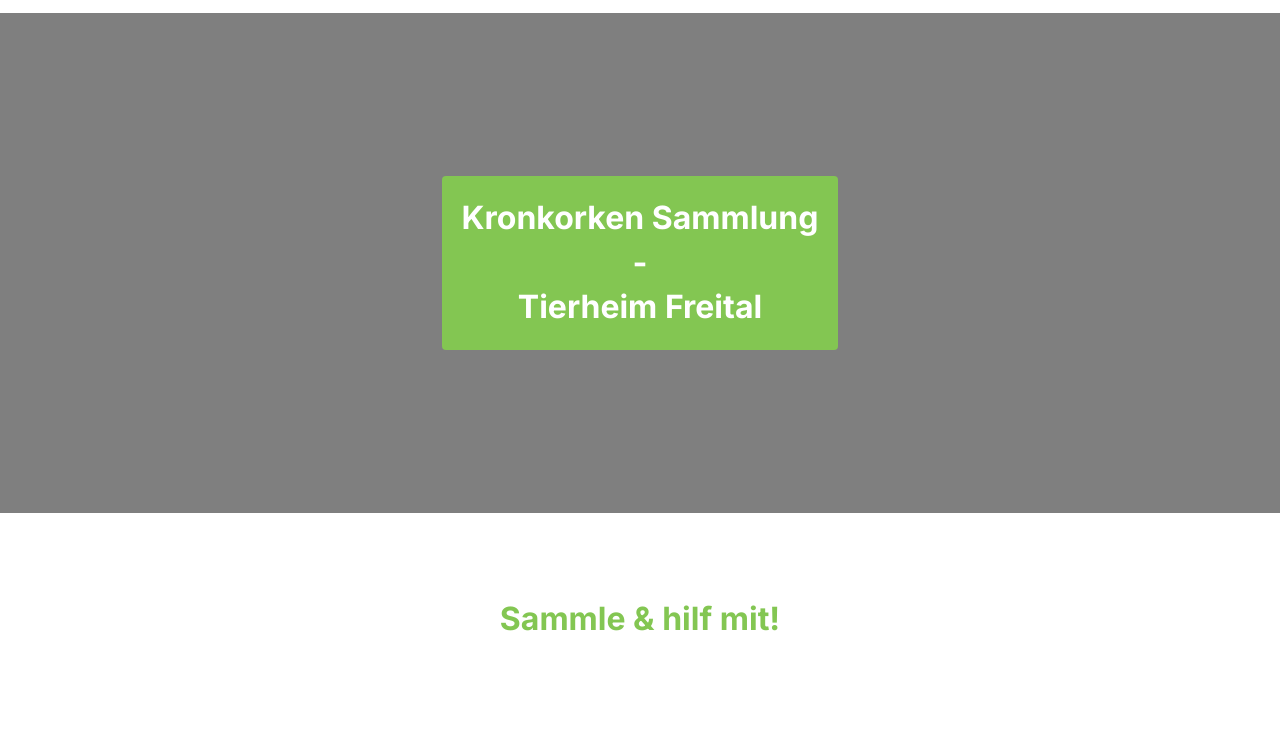
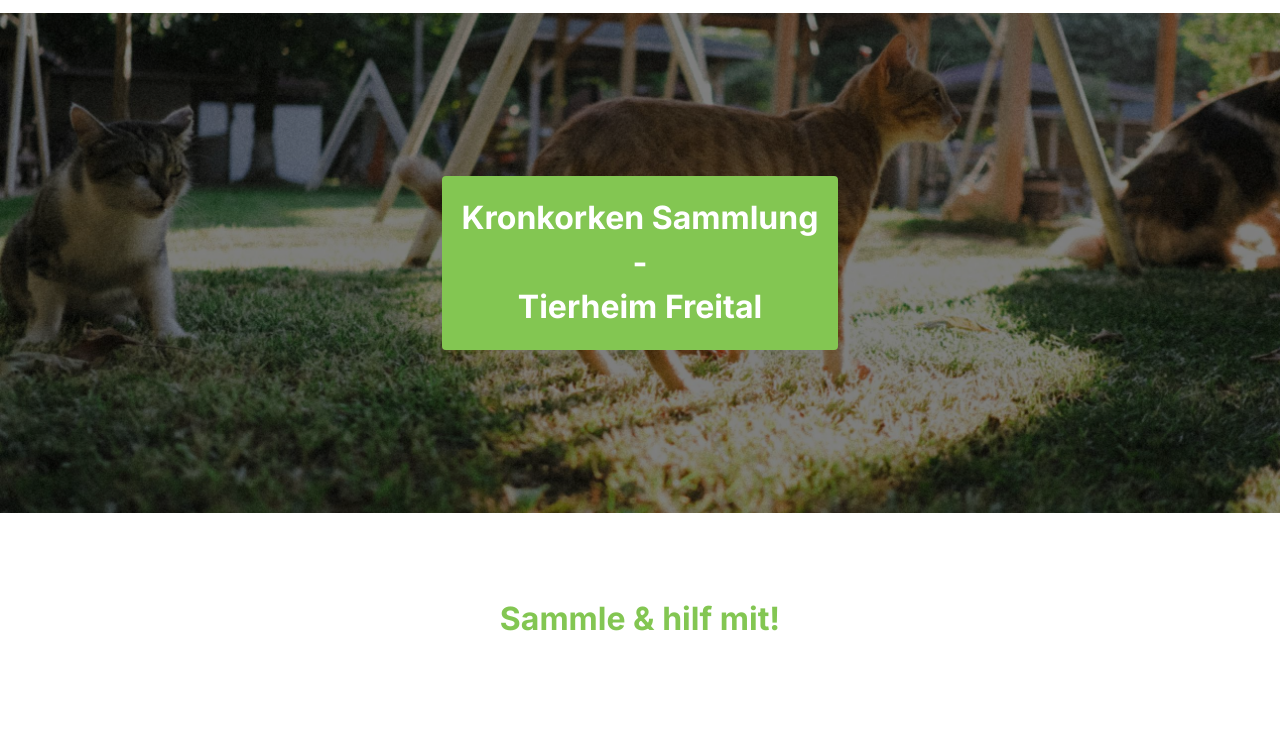
Before and after one commit to GoldenToro/FreitalKronkorken, a plain HTML site: page index.html in a window 1280 px wide. Shown: the part 64-800 px from the top of the page. Drawn offline with Linux system fonts and the light colour scheme.

Commit message:
test css urls

```diff
--- a/css/frame.css
+++ b/css/frame.css
@@ -155,7 +155,7 @@ body * {
 .hero-section {
     position: relative;
     height: 500px;
-    background: url('media/wp_cat.jpeg') no-repeat center center/cover;
+    background: url('../media/wp_cat.jpeg') no-repeat center center/cover;
     display: flex;
     align-items: center;
     justify-content: center;
```
